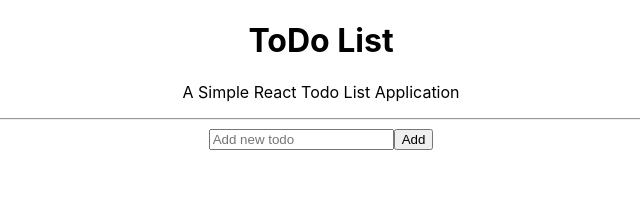
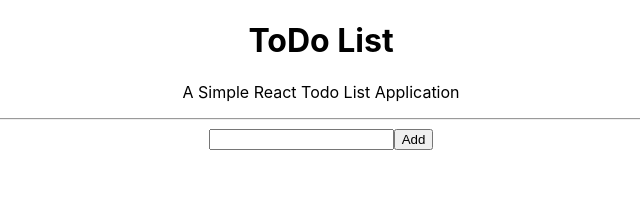
Before and after one commit to danielmason89/React-Todo-App, a React (Create React App) app: page / in a window 1280 px wide. Shown: the top 218 px of the page, without its empty margins (319-959 px from the left). Built offline with nearby package versions, Linux system fonts and the light colour scheme.

Commit message:
replace NewTodoForm component with TodoForm component
- TodoForm component now handles both new and edit todo

```diff
--- a/src/NewTodoForm.js
+++ /dev/null
@@ -1,33 +0,0 @@
-import React, { Component } from 'react';
-
-class NewTodoForm extends Component {
-  constructor(props) {
-    super(props);
-    this.state = { todoContent: '' };
-    this.handleChange = this.handleChange.bind(this);
-    this.handleSubmit = this.handleSubmit.bind(this);
-  };
-  handleSubmit(e) {
-    e.preventDefault();
-    this.props.newTodo(this.state.todoContent);
-    this.setState({todoContent: ''});
-  }
-  handleChange(e) {
-    this.setState({todoContent: e.target.value});
-  }
-  render() {
-    return (
-      <form className="NewTodoForm" onSubmit={this.handleSubmit}>
-        <input
-          name="todoContent"
-          value={this.state.todoContent}
-          onChange={this.handleChange}
-          placeholder="Add new todo"
-        />
-        <button>Add</button>
-      </form>
-    );
-  }
-};
-
-export default NewTodoForm;
--- a/src/TodoList.js
+++ b/src/TodoList.js
@@ -1,5 +1,5 @@
 import React, { Component } from 'react';
-import NewTodoForm from './NewTodoForm';
+import TodoForm from './TodoForm';
 import Todo from './Todo';
 import {v4 as uuid} from 'uuid';
 
@@ -18,8 +18,6 @@
     this.setState({ todos: [...this.state.todos, newTodo] });
   };
   editTodo(updateTodoId, updateTodoContent) {
-    console.log('editTodo here');
-
     this.setState({
       todos: this.state.todos.map((todo) => {
         if (todo.id === updateTodoId) {
@@ -48,7 +46,7 @@
             <Todo key={todo.id} id={todo.id} todoContent={todo.todoContent} editTodo={this.editTodo} removeTodo={this.removeTodo} />
           );
         })}
-        <NewTodoForm newTodo={this.newTodo} />
+        <TodoForm newTodo={this.newTodo} action="add" />
       </div>
     );
   }
```
